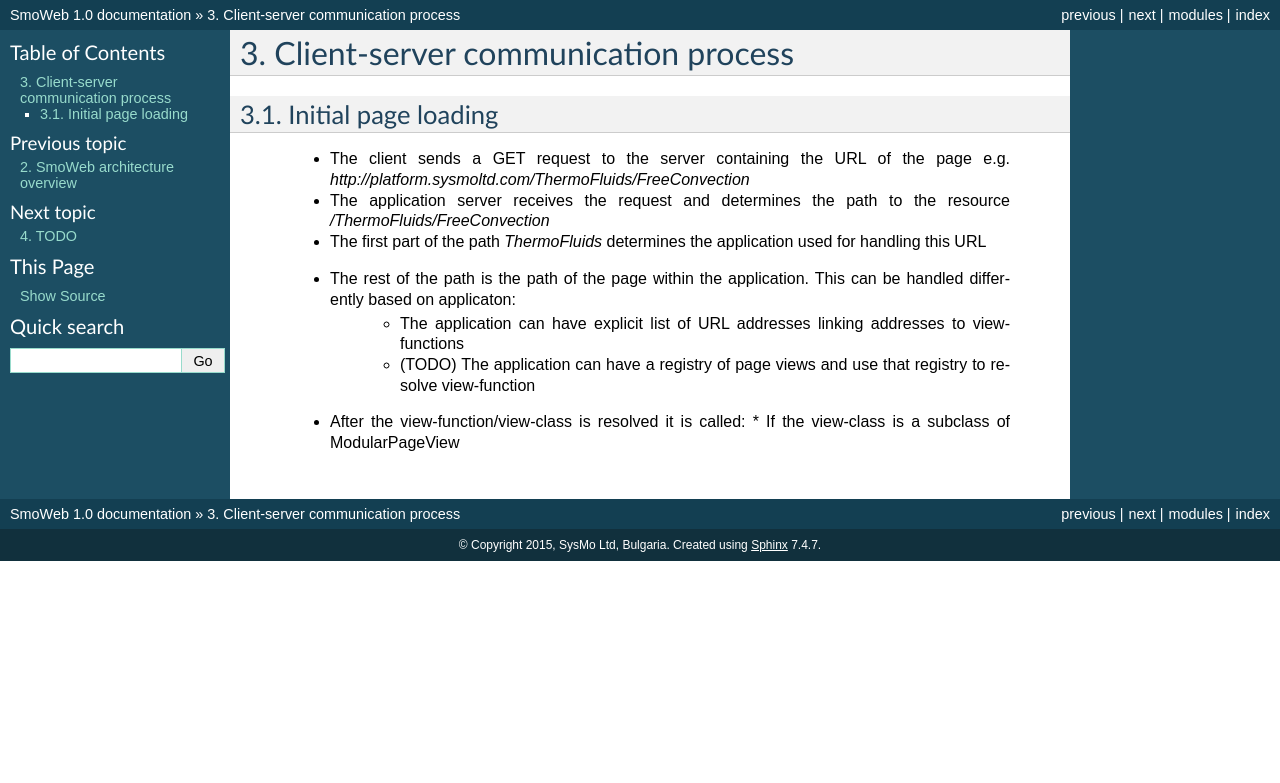
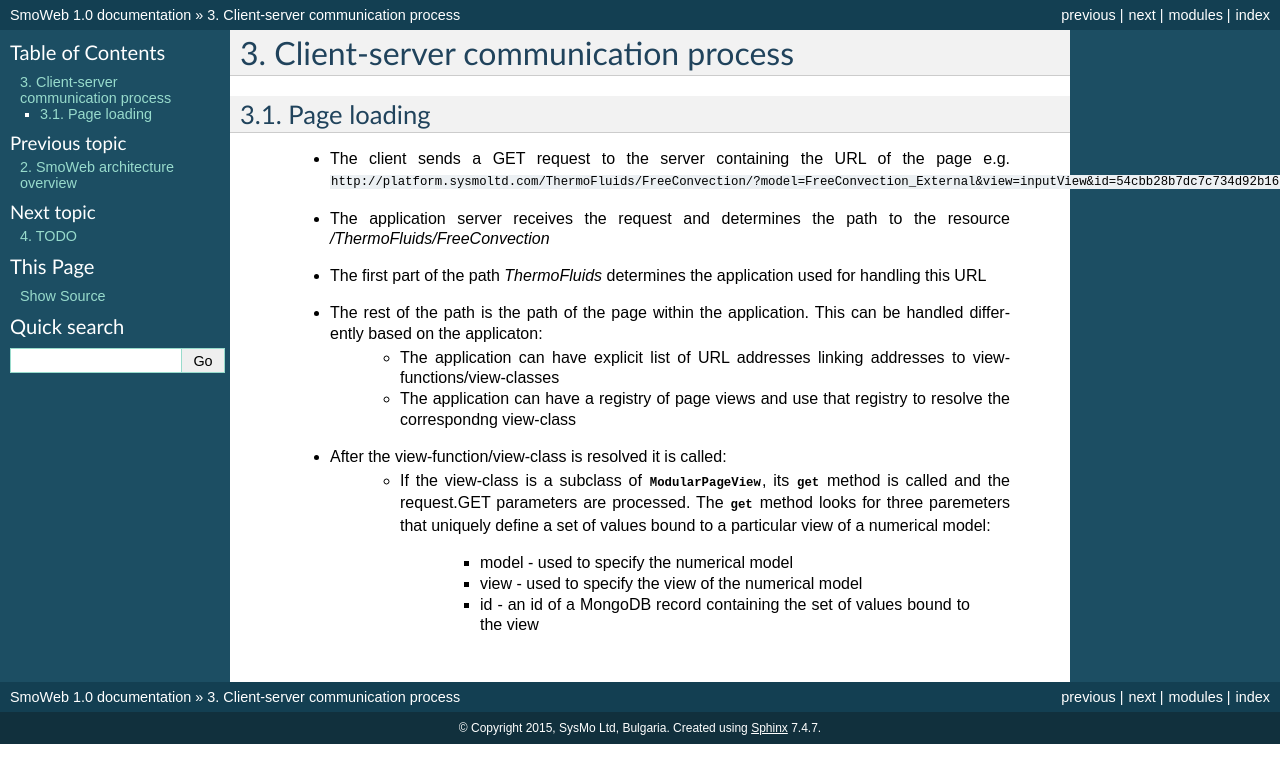
Before and after one commit to SysMo/SmoWeb, a Sphinx documentation site: the page built from doc/source/Communication.rst, in a window 1280 px wide. Shown: the top 783 px of the page. Built offline with Sphinx 7.4.7, drawn with Linux system fonts in a browser that asks for light colours.

Commit message:
Wrote a bit in Communication.rst
Signed-off-by: Ivaylo Mihaylov <ivombg@yahoo.com>

```diff
--- a/doc/source/Communication.rst
+++ b/doc/source/Communication.rst
@@ -2,17 +2,23 @@
 Client-server communication process
 ===================================
 
---------------------
-Initial page loading
---------------------
+------------
+Page loading
+------------
 
  * The client sends a GET request to the server containing the URL of the page e.g.
-   *http://platform.sysmoltd.com/ThermoFluids/FreeConvection*
+   ``http://platform.sysmoltd.com/ThermoFluids/FreeConvection/?model=FreeConvection_External&view=inputView&id=54cbb28b7dc7c734d92b16c6``
  * The application server receives the request and determines the path to the resource
    */ThermoFluids/FreeConvection*
  * The first part of the path *ThermoFluids* determines the application used for handling this URL
- * The rest of the path is the path of the page within the application. This can be handled differently based on applicaton:
-    * The application can have explicit list of URL addresses linking addresses to view-functions
-    * (TODO) The application can have a registry of page views and use that registry to resolve view-function
+ * The rest of the path is the path of the page within the application. This can be handled differently based on the applicaton:
+    * The application can have explicit list of URL addresses linking addresses to view-functions/view-classes
+    * The application can have a registry of page views and use that registry to resolve the correspondng view-class
  * After the view-function/view-class is resolved it is called:
-   * If the view-class is a subclass of ModularPageView
+    * If the view-class is a subclass of :class:`~smo.django.view.ModularPageView`, its :func:`get` method is called and the request.GET parameters are processed.
+      The :func:`get` method looks for three paremeters that uniquely define a set of values
+      bound to a particular view of a numerical model:
+
+       * model - used to specify the numerical model
+       * view - used to specify the view of the numerical model
+       * id - an id of a MongoDB record containing the set of values bound to the view
```
